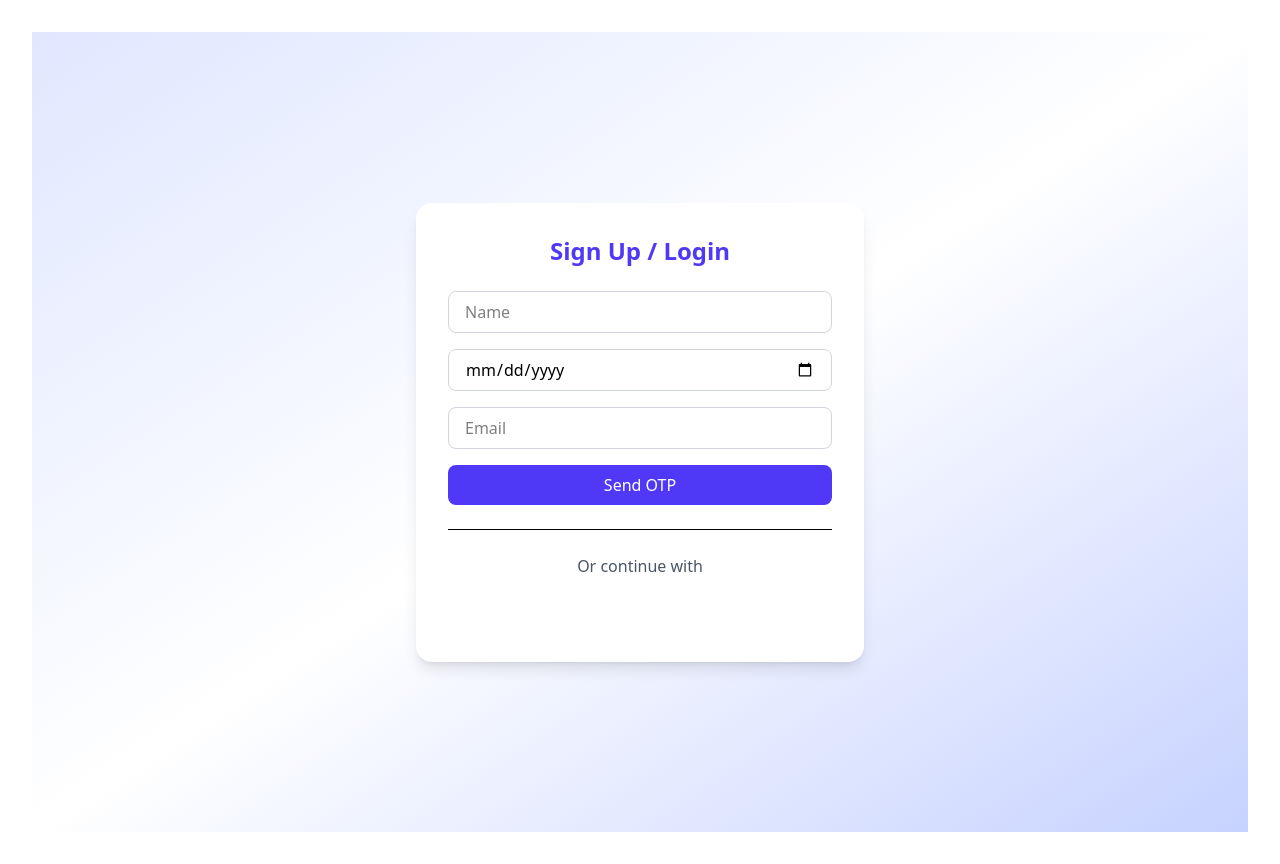
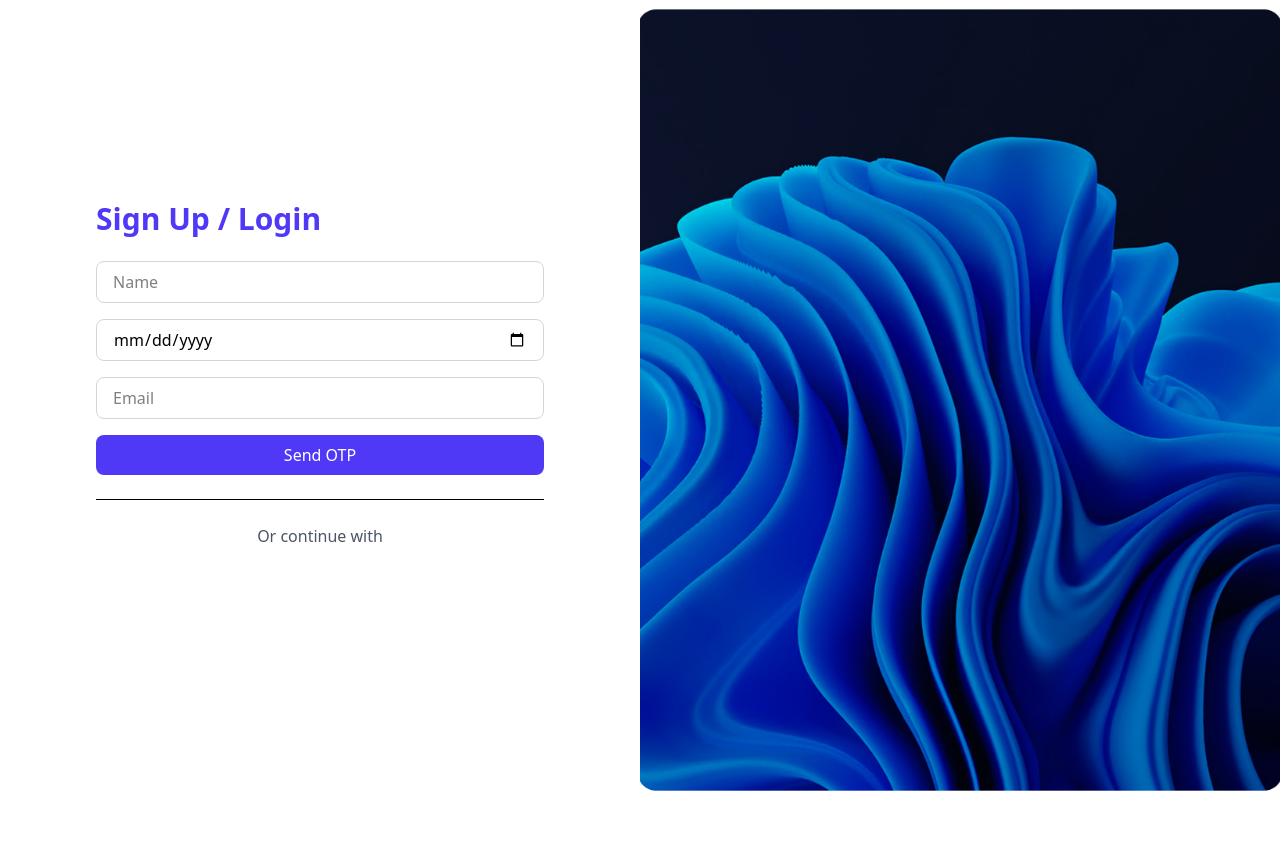
Before and after one commit to DEVESH1709/Notes_App, a React (Vite) app in the folder notes/: page / in a window 1280 px wide. After the commit the page ends 800 px from the top, so only its background shows below. Built offline with nearby package versions, Linux system fonts and the light colour scheme; no server answers.

Commit message:
Refactor code structure for improved readability and maintainability

```diff
--- a/notes/src/App.tsx
+++ b/notes/src/App.tsx
@@ -1,4 +1,4 @@
-import './App.css'
+// import './App.css'
 import { Routes,Route } from 'react-router-dom'
 import AuthPage from './pages/AuthPage'
 import DashboardPage from './pages/Dashboard'
--- a/notes/src/pages/AuthPage.tsx
+++ b/notes/src/pages/AuthPage.tsx
@@ -1,10 +1,11 @@
 import { useState } from "react";
 import SignupForm from "../components/SignupForm";
 import OTPForm from "../components/OTPForm";
-import { GoogleLogin} from "@react-oauth/google";
+import { GoogleLogin } from "@react-oauth/google";
 import type { CredentialResponse } from "@react-oauth/google";
 import { useNavigate } from "react-router-dom";
 import api from "../api";
+import image from "../assets/right-column.png";
 
 const AuthPage = () => {
   const [step, setStep] = useState<"signup" | "otp">("signup");
@@ -13,8 +14,7 @@ const AuthPage = () => {
   const [dob, setDob] = useState("");
   const navigate = useNavigate();
 
-
-  const handleSignup = async (email: string, name:string, dob:string) => {
+  const handleSignup = async (email: string, name: string, dob: string) => {
     try {
       await api.post("/api/auth/request-otp", { email, name, dob });
       setEmail(email);
@@ -52,9 +52,10 @@ const AuthPage = () => {
   };
 
   return (
-    <div className="min-h-screen flex items-center justify-center bg-gradient-to-br from-indigo-100 via-white to-indigo-200 p-4">
-      <div className="w-full max-w-md bg-white shadow-lg rounded-2xl p-8">
-        <h2 className="text-2xl font-bold text-center text-indigo-600 mb-6">
+    <div className="w-screen h-screen flex overflow-hidden">
+      <div className="w-1/2 h-full flex flex-col justify-center items-center bg-white px-12">
+        <div className="w-full max-w-md">
+          <h2 className="text-3xl font-bold text-indigo-600 mb-6">
             {step === "signup" ? "Sign Up / Login" : "Verify OTP"}
           </h2>
 
@@ -72,6 +73,14 @@ const AuthPage = () => {
           </div>
         </div>
       </div>
+      <div className="w-1/2 h-full">
+        <img
+          src={image}
+          alt="Wallpaper"
+          className="w-full h-full object-cover"
+        />
+      </div>
+    </div>
   );
 };
 
```
Also changed, not shown: notes/src/assets/right-column.png (added). Lines whose indentation alone changed are shown as unchanged.
